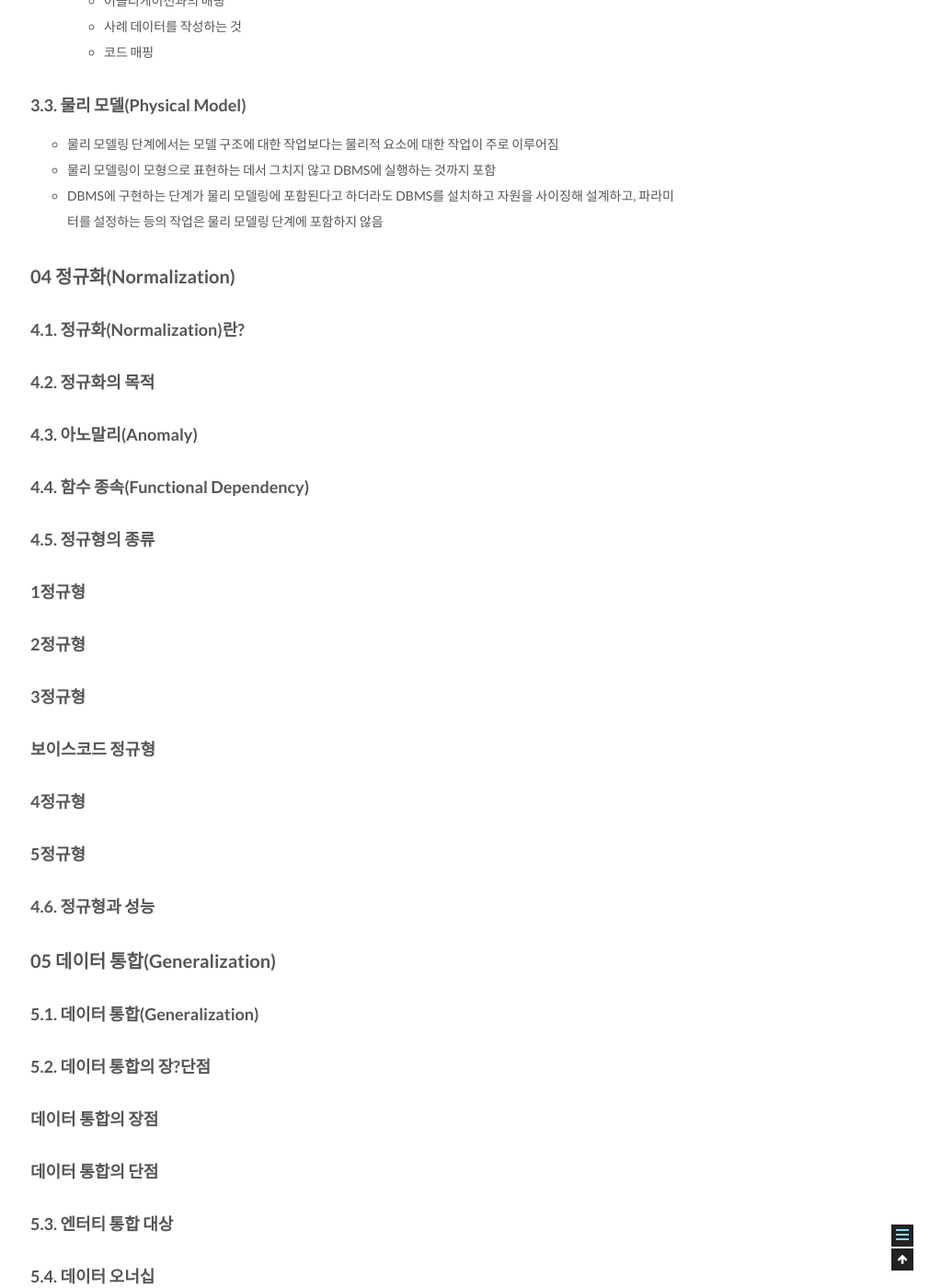
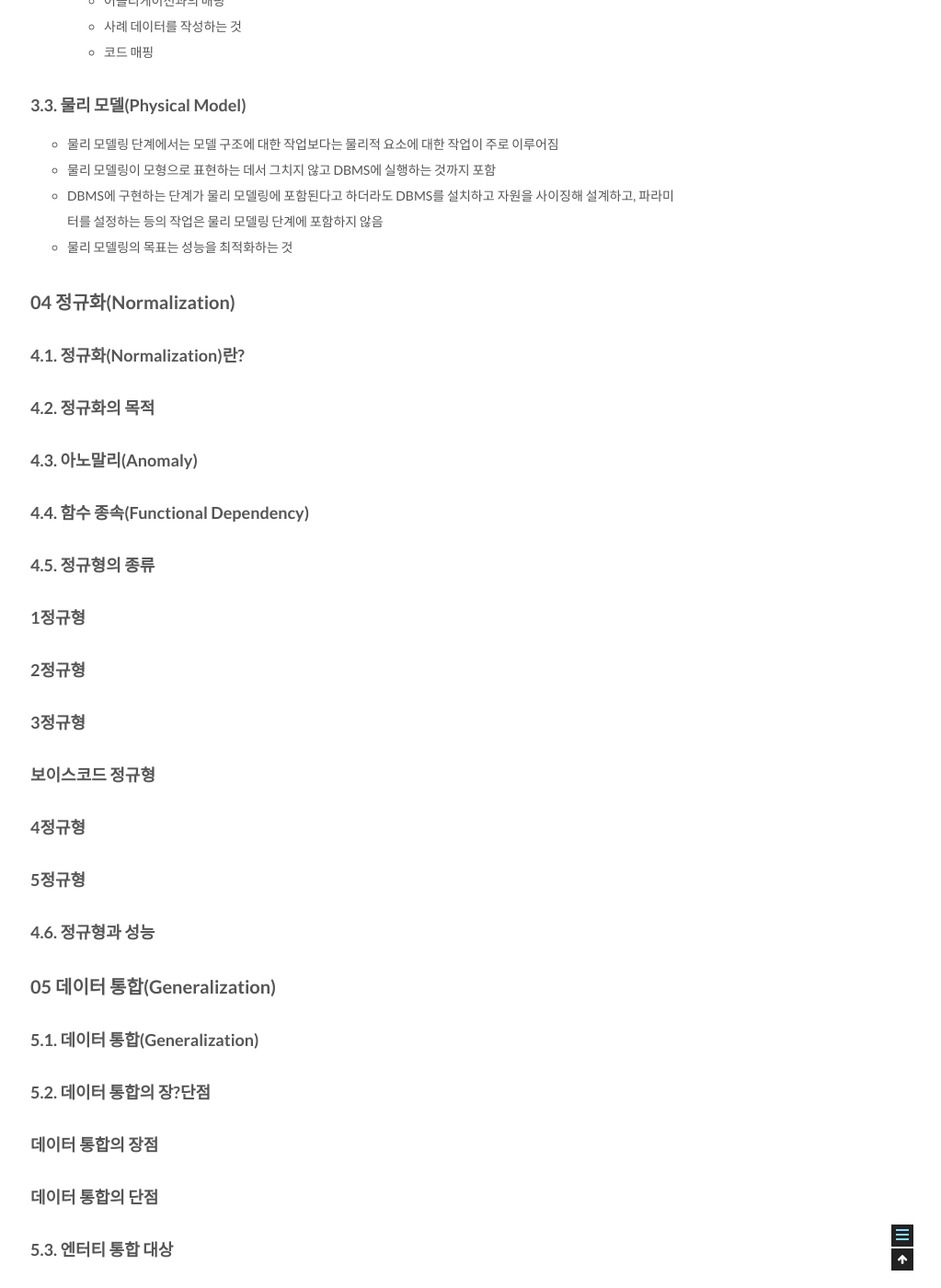
Before and after one commit to csj4032/csj4032.github.io, a Jekyll site: the page built from _posts/2018-05-02-관계형데이터모델링프리미엄가이드.md, in a window 1280 px wide and 1400 px high, scrolled down 9774 px. Shown: the whole window at 92% size, without its empty margins (257-1280 px from the left). Built offline with Jekyll 4.4.1, drawn with Linux system fonts in a browser that asks for light colours; comment, search, counter and statistics services are not loaded.

Commit message:
관계형 데이터 베이스 모델링 포스팅 수정

```diff
--- a/_posts/2018-05-02-관계형데이터모델링프리미엄가이드.md
+++ b/_posts/2018-05-02-관계형데이터모델링프리미엄가이드.md
@@ -301,6 +301,7 @@ comments: true
 * 물리 모델링 단계에서는 모델 구조에 대한 작업보다는 물리적 요소에 대한 작업이 주로 이루어짐
 * 물리 모델링이 모형으로 표현하는 데서 그치지 않고 DBMS에 실행하는 것까지 포함
 * DBMS에 구현하는 단계가 물리 모델링에 포함된다고 하더라도 DBMS를 설치하고 자원을 사이징해 설계하고, 파라미터를 설정하는 등의 작업은 물리 모델링 단계에 포함하지 않음
+* 물리 모델링의 목표는 성능을 최적화하는 것
 
 ## 04 정규화(Normalization)
 
```
